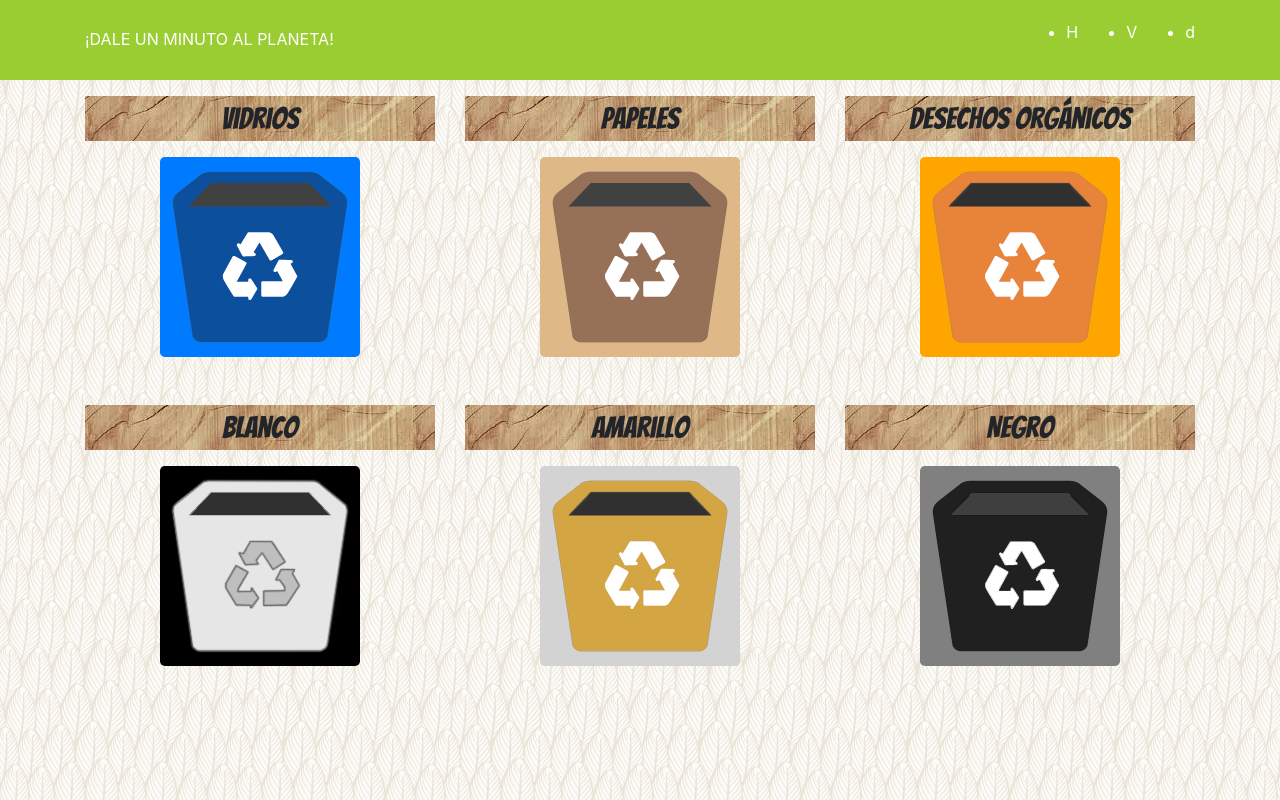
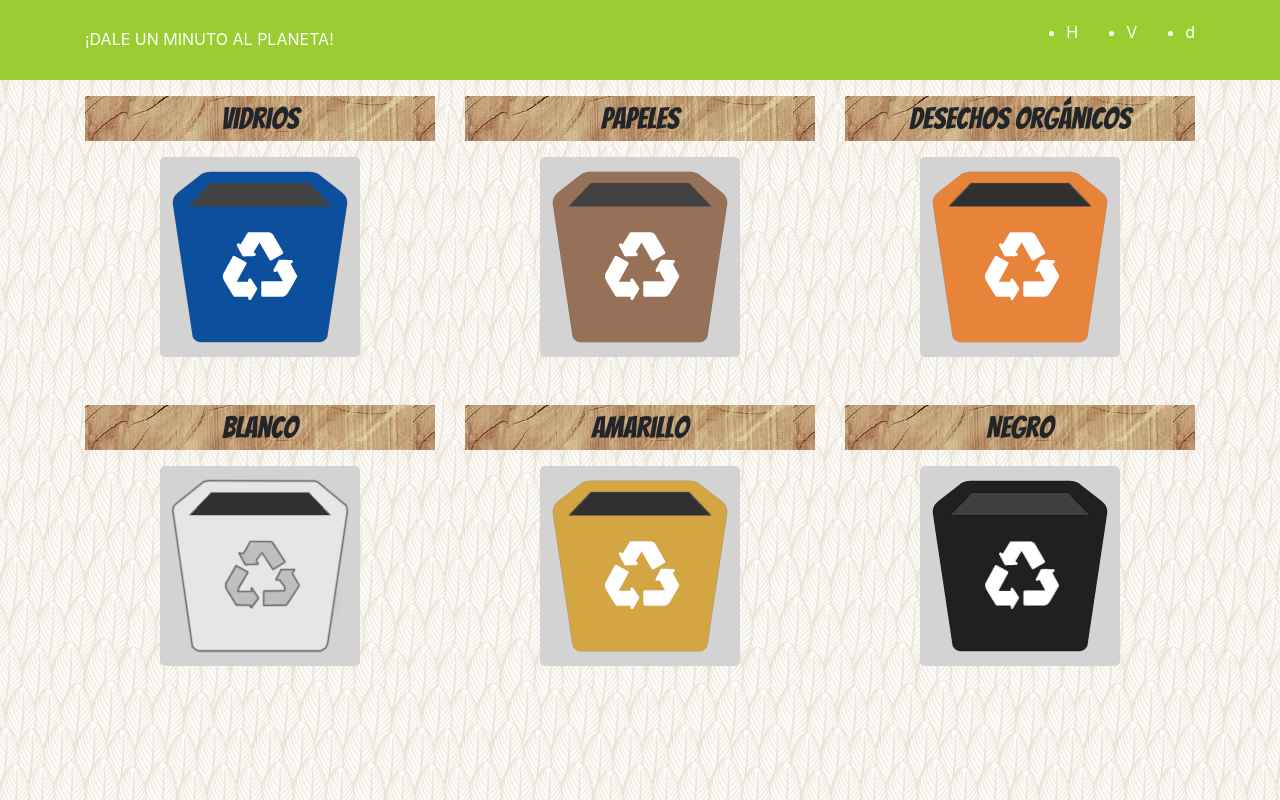
Before and after one commit to jp0617/dumap, an Angular app: page / in a window 1280 px wide. Built offline with nearby package versions, Linux system fonts and the light colour scheme.

Commit message:
cambio de colores

```diff
--- a/src/app/Components/menu/menu.component.scss
+++ b/src/app/Components/menu/menu.component.scss
@@ -24,7 +24,7 @@
 }
 
 .btnGlass{
-  border-color:blue;
+  background-color:LightGray;
   font-family: 'Roboto Mono', monospace;
   font-size: xx-large;
   border-style: none;
@@ -34,7 +34,7 @@
   background-image:url('../../../assets/img/caneca-azul.png') ;
 }
 .btnPapers{
-  background-color: burlywood;
+  background-color: LightGray;
   font-family: 'Roboto Mono', monospace;
   font-size: xx-large;
   border-style: none;
@@ -44,7 +44,7 @@
   background-image:url('../../../assets/img/caneca-cafe.png') ;
 }
 .btnOrganic{
-    background-color: orange;
+    background-color: LightGray;
     font-family: 'Roboto Mono', monospace;
     font-size: xx-large;
     border-style: none;
@@ -54,7 +54,7 @@
     background-image:url('../../../assets/img/caneca-naranja.png');
 }
 .btnWhite{
-    background-color: black;
+    background-color: LightGray;
     font-family: 'Roboto Mono', monospace;
     font-size: xx-large;
     border-style: none;
@@ -64,7 +64,7 @@
     background-image:url('../../../assets/img/caneca-blanca.png');
 }
 .btnBlack{
-    background-color: gray;
+    background-color: LightGray;
     font-family: 'Roboto Mono', monospace;
     font-size: xx-large;
     border-style: none;
```
